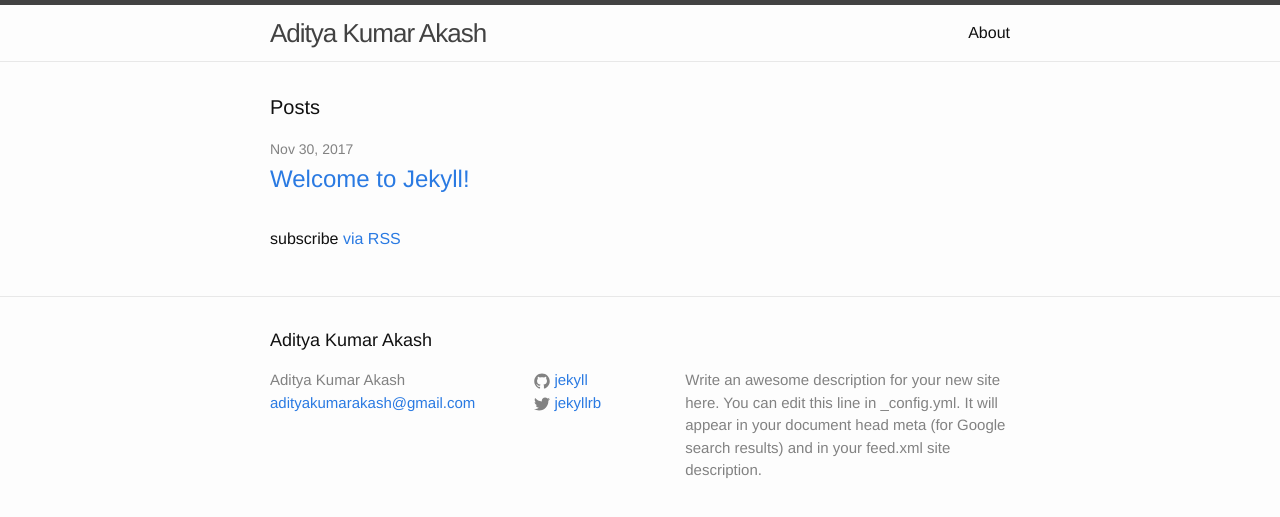
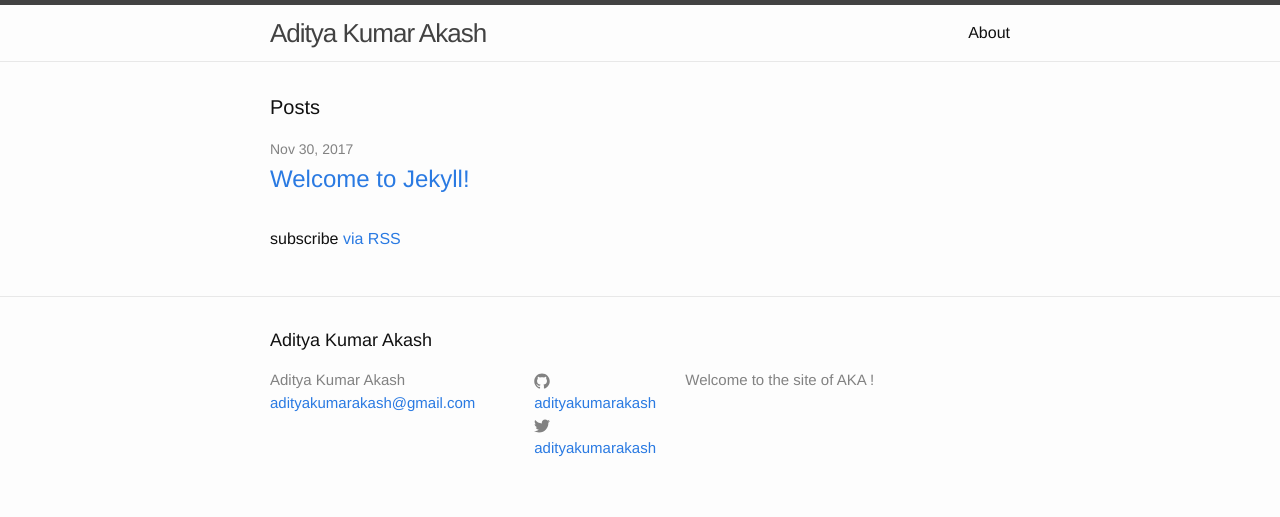
Before and after one commit to adityakumarakash/adityakumarakash.github.io, a Jekyll site: the page built from index.html, in a window 1280 px wide. Shown: the top 517 px of the page. Built offline with Jekyll 4.4.1, drawn with Linux system fonts in a browser that asks for light colours.

Commit message:
update desc

```diff
--- a/_config.yml
+++ b/_config.yml
@@ -9,13 +9,11 @@
 title: Aditya Kumar Akash
 email: adityakumarakash@gmail.com
 description: > # this means to ignore newlines until "baseurl:"
-  Write an awesome description for your new site here. You can edit this
-  line in _config.yml. It will appear in your document head meta (for
-  Google search results) and in your feed.xml site description.
+  Welcome to the site of AKA !
 baseurl: "" # the subpath of your site, e.g. /blog
-url: "http://yourdomain.com" # the base hostname & protocol for your site
-twitter_username: jekyllrb
-github_username:  jekyll
+url: "http://adityakumarakash.github.io" # the base hostname & protocol for your site
+twitter_username: adityakumarakash
+github_username:  adityakumarakash
 
 # Build settings
 markdown: kramdown
```
